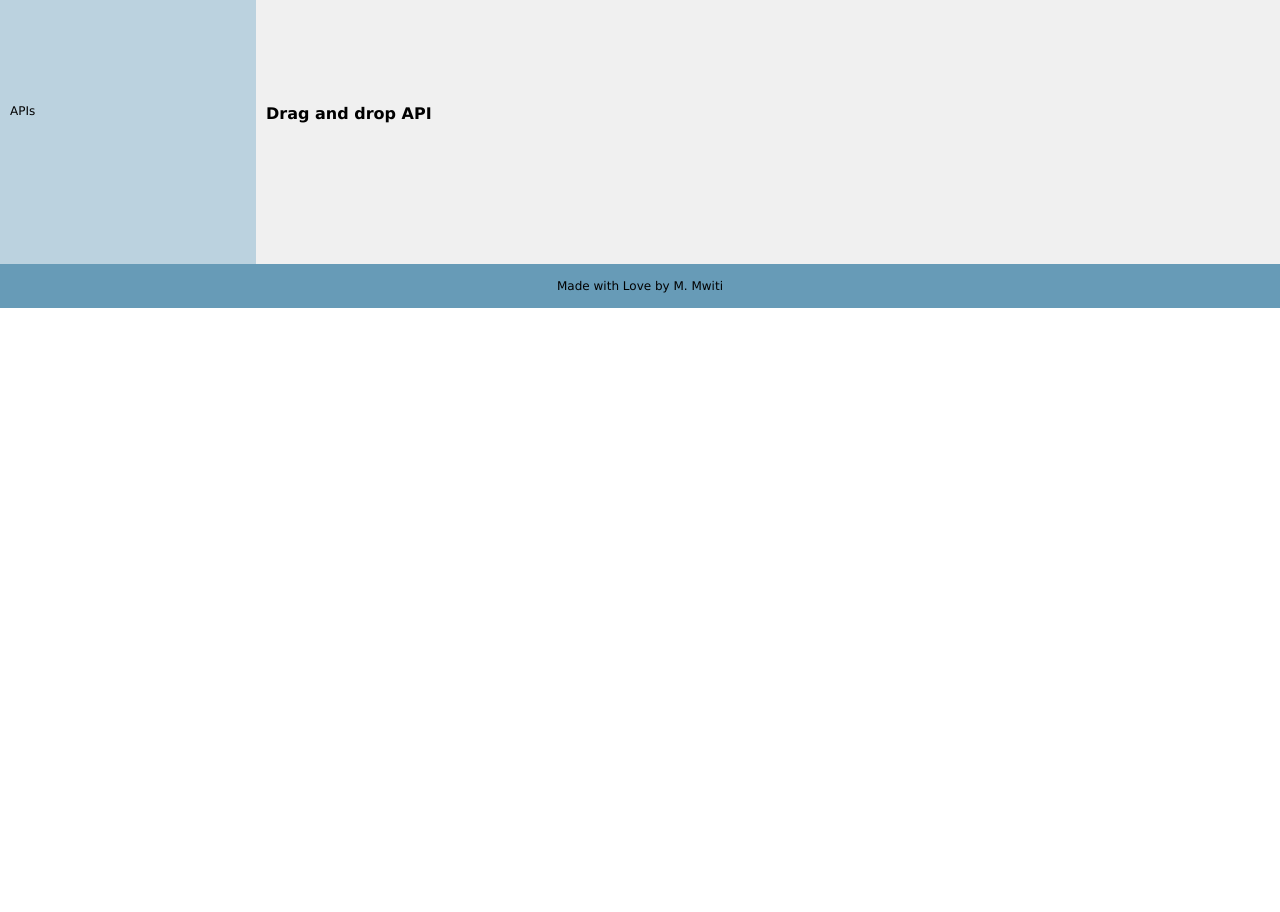
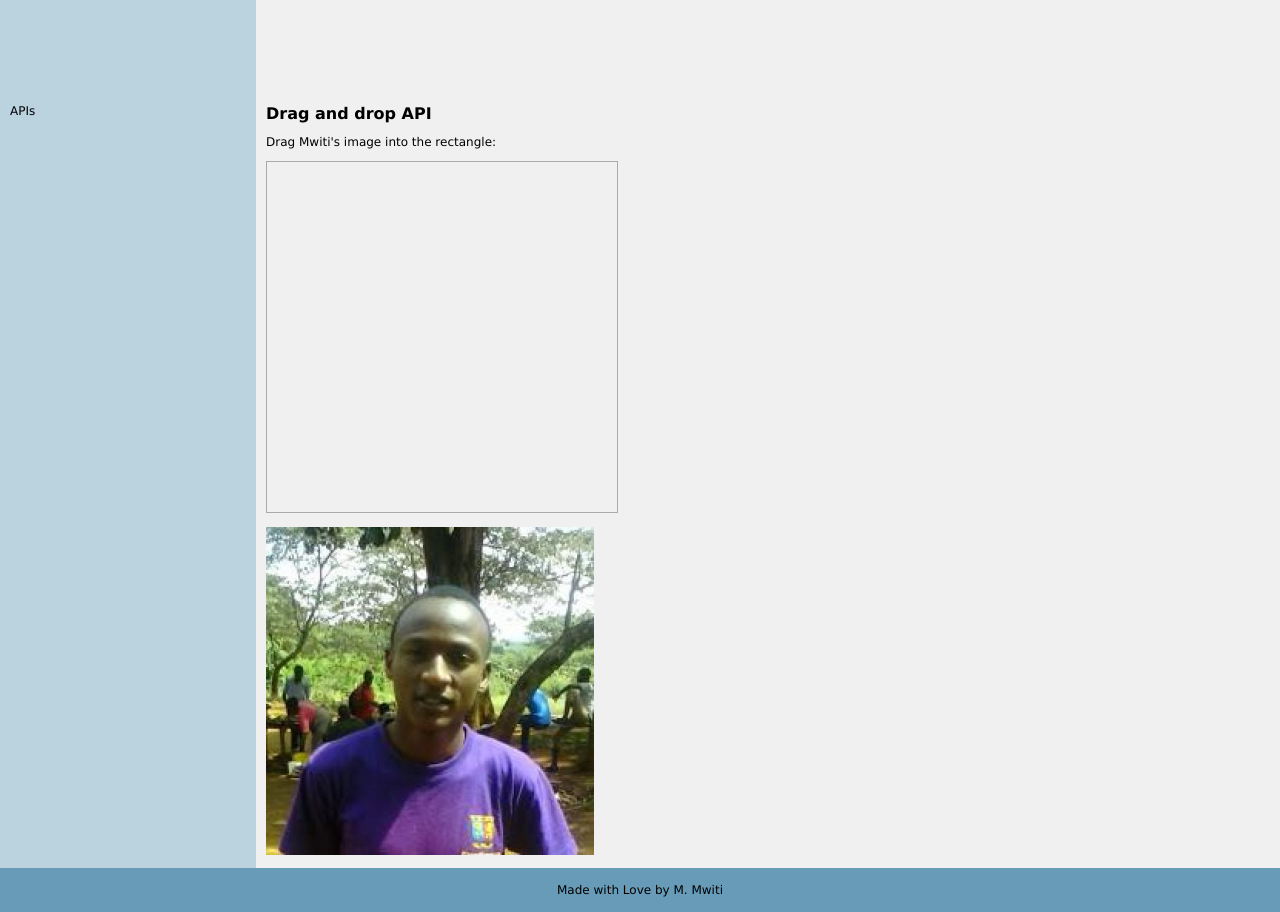
Before and after one commit to mutaimwiti/HTML5-2ND-NOV-2017, a plain HTML site: page index.html in a window 1280 px wide. Shown: the part 1040-1952 px from the top of the page. Before the commit the page ends 1348 px from the top, so only its background shows below. Drawn offline with Linux system fonts and the light colour scheme.

Commit message:
Added drag and drop of image (API)

```diff
--- a/index.html
+++ b/index.html
@@ -56,7 +56,13 @@
             </td>
             <td style="background-color:#f0f0f0; width:80%; vertical-align:top;">
                 <h2 style="font-size:16px; margin:0px;">Drag and drop API</h2>
-
+                <div>
+                    <p>Drag Mwiti's image into the rectangle:</p>
+                    <div id="div1" ondrop="drop(event)" ondragover="allowDrop(event)"
+                         style="width: 330px;height: 330px; padding: 10px;border: 1px solid #aaaaaa;"></div>
+                    <br>
+                    <img id="drag1" src="mwiti.jpeg" draggable="true" ondragstart="drag(event)" width="328" height="328">
+                </div>
             </td>
         </tr>
         <!--Footer area !-->
@@ -73,6 +79,20 @@
         context.beginPath();
         context.arc(280,155,100,0,2*Math.PI);
         context.stroke();
+        //functions for drag and dropping image
+        function allowDrop(event) {
+            event.preventDefault();
+        }
+
+        function drag(event) {
+            event.dataTransfer.setData("text", event.target.id);
+        }
+
+        function drop(event) {
+            event.preventDefault();
+            var data = event.dataTransfer.getData("text");
+            event.target.appendChild(document.getElementById(data));
+        }
     </script>
     </body>
 </html>
```
Also changed, not shown: mwiti.jpeg (added).
